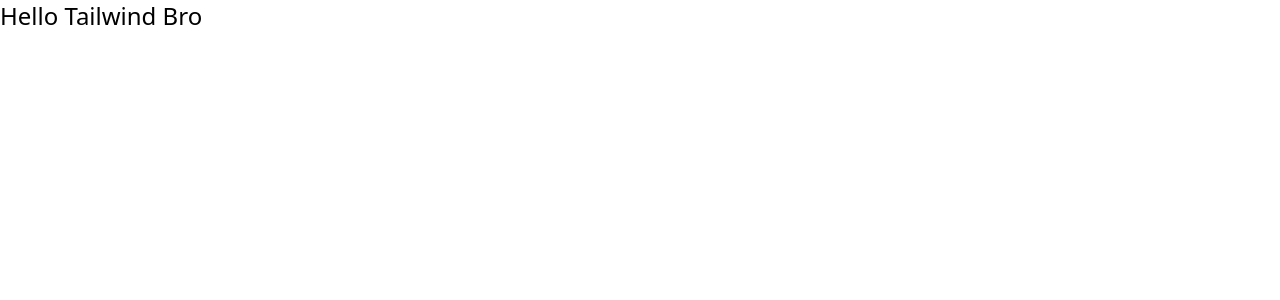
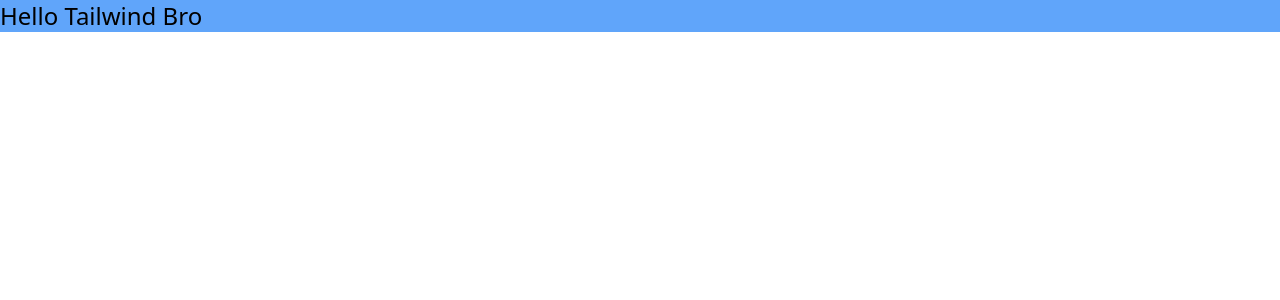
Before and after one commit to arvindbatham600/tw, a React (Vite) app in the folder sm-project/: page / in a window 1280 px wide. Shown: the top 300 px of the page. Built offline with nearby package versions, Linux system fonts and the light colour scheme.

Commit message:
tailwind working

```diff
--- a/sm-project/src/App.jsx
+++ b/sm-project/src/App.jsx
@@ -1,7 +1,7 @@
 const App = () => {
   return (
     <>
-      <h1 className="text-2xl">Hello Tailwind Bro</h1>
+      <div className="text-2xl bg-blue-400 ">Hello Tailwind Bro</div>
     </>
   );
 };
```
